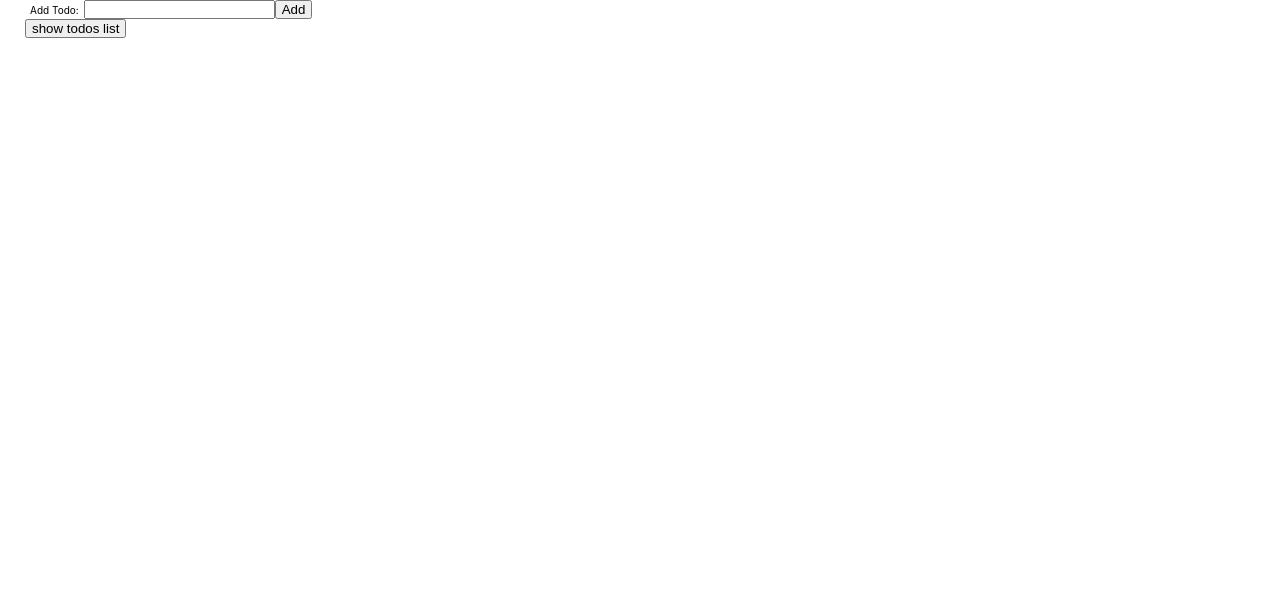
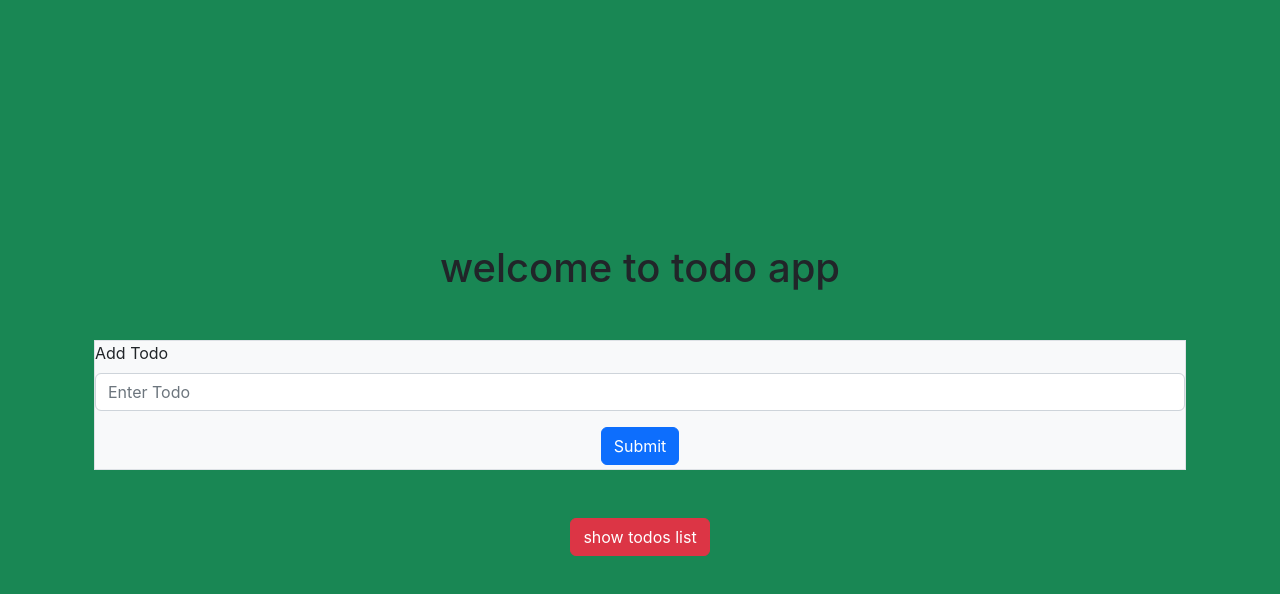
Before and after one commit to Arsalan-Ab/todo-webapp, a React (Create React App) app: page / in a window 1280 px wide. Shown: the top 594 px of the page. Built offline with nearby package versions, Linux system fonts and the light colour scheme.

Commit message:
start styling home and list page

```diff
--- a/package.json
+++ b/package.json
@@ -6,6 +6,7 @@
     "@testing-library/jest-dom": "^5.16.5",
     "@testing-library/react": "^13.4.0",
     "@testing-library/user-event": "^13.5.0",
+    "bootstrap": "^5.2.1",
     "react": "^18.2.0",
     "react-dom": "^18.2.0",
     "react-redux": "^8.0.4",
--- a/public/index.html
+++ b/public/index.html
@@ -28,7 +28,7 @@
   </head>
   <body>
     <noscript>You need to enable JavaScript to run this app.</noscript>
-    <div id="root"></div>
+    <div id="root" class="d-flex align-items-center h-100 bg-success"></div>
     <!--
       This HTML file is a template.
       If you open it directly in the browser, you will see an empty page.
--- a/src/App.css
+++ b/src/App.css
@@ -1,8 +1,7 @@
-html{
-  font-size: 62.5%;
+html , body{
+  height: 100%;
 }
 
 *{
   box-sizing: border-box;
-  padding: 0 .5rem;
 }
--- a/src/components/input-boxs/input-box.component.jsx
+++ b/src/components/input-boxs/input-box.component.jsx
@@ -2,6 +2,7 @@ import { Link } from "react-router-dom"
 import { useSelector, useDispatch } from 'react-redux'
 import { selectTodosList } from "../../store/todo/todo.selector"
 import { addTodo } from "../../store/todo/todo.actions"
+
 
 const InputBox = () => {
     const todos = useSelector(selectTodosList)
@@ -15,15 +16,19 @@ const InputBox = () => {
     }
 
     return (
-        <div>
-            <form onSubmit={handleSubmit}>
-                <label htmlFor="addToDo">Add Todo:</label>
-                <input required id="addToDo" name="add"></input>
-                <input type='submit' value='Add'></input>
-            </form>
+        <div className="d-flex flex-column justify-content-center">
+            <div className="">
+                <form onSubmit={handleSubmit} className="border mb-5 bg-light d-flex flex-column justify-content-center">
+                    <div className="mb-3">
+                        <label htmlFor="addToDo" className="form-label align-self-center">Add Todo</label>
+                        <input className="form-control" required id="addToDo" name="add" placeholder="Enter Todo" ></input>
+                    </div>
+                    <button className="btn btn-primary mb-1 align-self-center" type='submit' value='Add'>Submit</button>
+                </form>
+            </div>
 
-            <Link to='show-todo-list'>
-                <button>show todos list</button>
+            <Link to='show-todo-list' className="align-self-center btn btn-danger">
+                show todos list
             </Link>
         </div>
     )
--- a/src/components/todo-item/todo-item.component.jsx
+++ b/src/components/todo-item/todo-item.component.jsx
@@ -1,8 +1,14 @@
 const TodoItem = ({ todo }) => {
     const { title } = todo
     return (
-        <div>
-            {title}
+        <div className="row justify-content-between border">
+            <div className="col-11">
+                <div class="form-check">
+                    <input type="checkbox" class="form-check-input col-5" />
+                    <label class="form-check-label" for="check1">{title}</label>
+                </div>
+            </div>
+                <button type="button" className="btn-close btn-close-danger justify-self-end"></button>
         </div>
     )
 }
--- a/src/components/todo-list/todo-list.component.jsx
+++ b/src/components/todo-list/todo-list.component.jsx
@@ -1,14 +1,15 @@
+import { Fragment } from "react"
 import TodoItem from "../todo-item/todo-item.component"
 
 const TodoList = ({todos})=> {
     return(
-        <div>
+        <Fragment>
             {
                 todos.map((todo)=> (
                     <TodoItem key={todo.id} todo={todo}/>
                 ))
             }
-        </div>
+        </Fragment>
     )
 }
 
--- a/src/routes/home/home.component.jsx
+++ b/src/routes/home/home.component.jsx
@@ -1,8 +1,13 @@
 import InputBox from "../../components/input-boxs/input-box.component";
 
-const Home = ()=>{
-    return(
-        <InputBox/>
+const Home = () => {
+    return (
+        <div className="container-lg d-flex flex-column">
+            <h1 className="text-center mb-5">welcome to todo app</h1>
+            <div className="container justify-self-center">
+                    <InputBox />
+            </div>
+        </div>
     )
 }
 
--- a/src/routes/show-todo-list/show-todo-list.component.jsx
+++ b/src/routes/show-todo-list/show-todo-list.component.jsx
@@ -7,7 +7,7 @@ const ShowTodoList = () => {
     const todos = useSelector(selectTodosList)
 
     return (
-        <div>
+        <div className="container-lg d-inline bg-light">
             {todos.length !== 0 &&
                 <TodoList todos={todos} />
             }
```
Also changed, not shown: src/index.js (+5 -5 lines), 1 other file (tests, documents, lock files or other folders).
